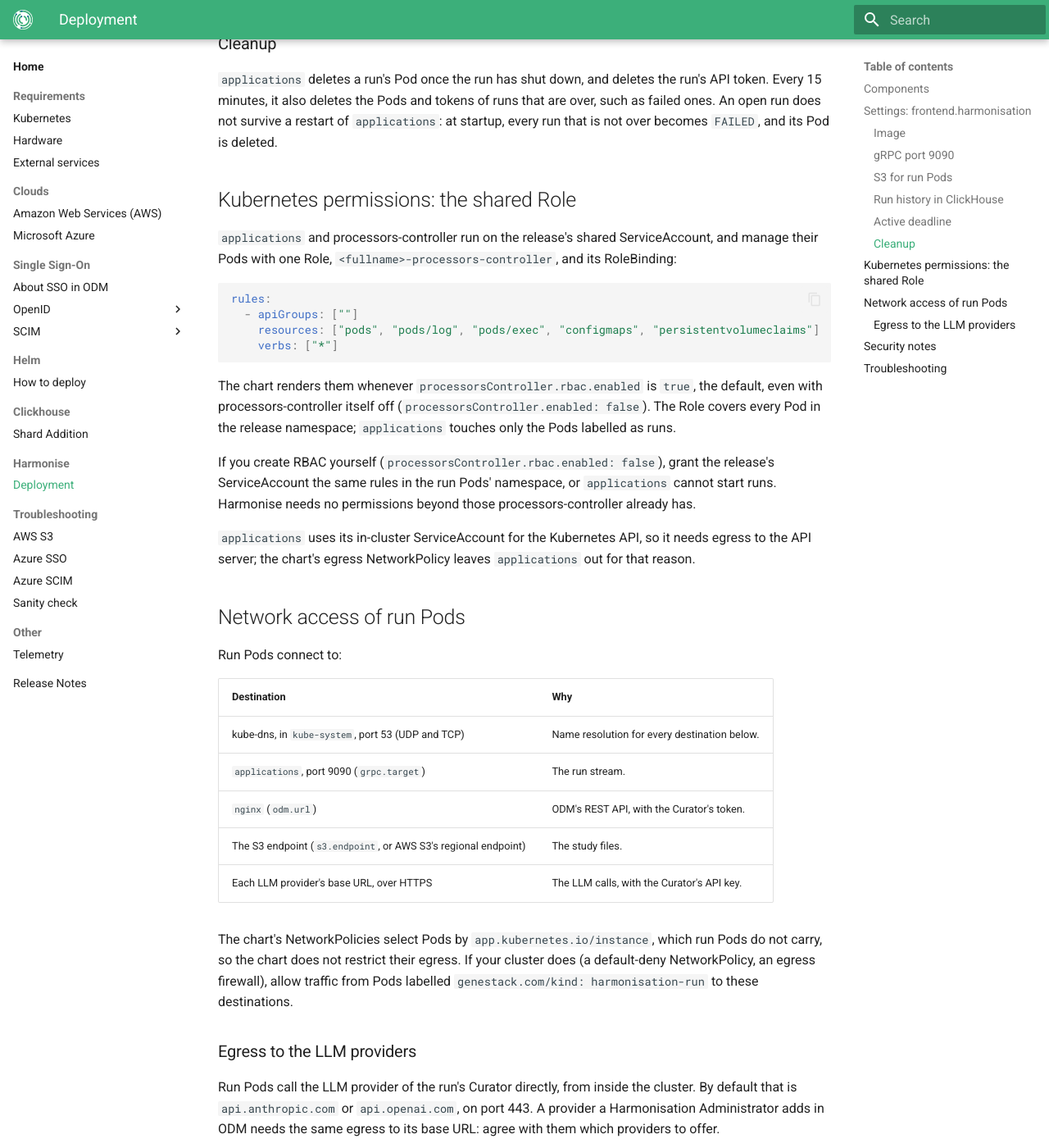
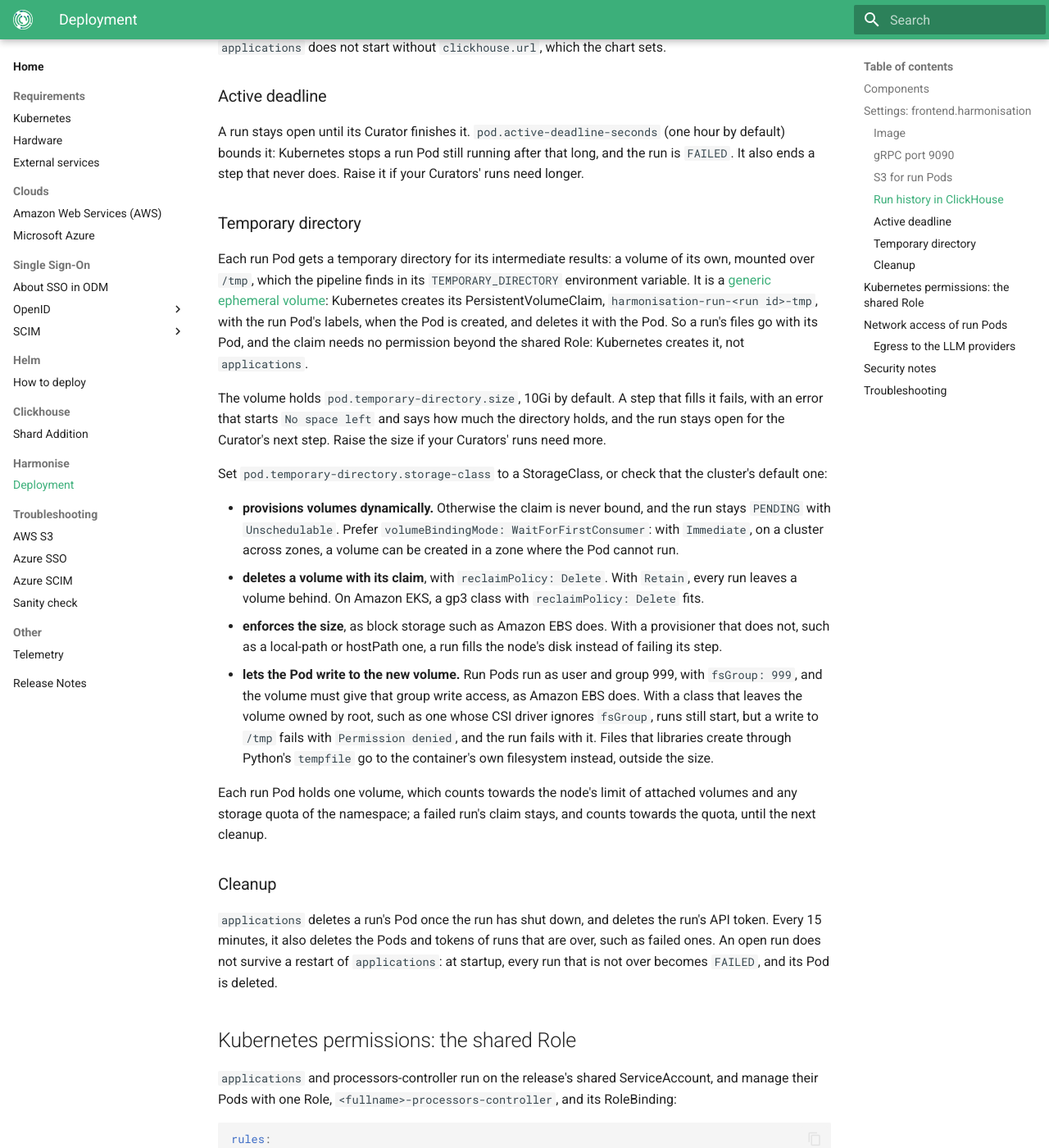
Before and after one commit to genestack/admin-docs, an MkDocs documentation site: the page built from docs/home/harmonise/deployment.md, in a window 1280 px wide and 1400 px high, scrolled down 4404 px. Shown: the whole window at 82% size. Built offline with MkDocs 1.6.1 and Material for MkDocs 9.7.7, drawn with Linux system fonts in a browser that asks for light colours; the version menu is left out; some of the changed text lies outside the part shown.

Commit message:
BIA-248: Document the run Pod's temporary directory
Why: each Harmonise run Pod now mounts a generic ephemeral volume over
/tmp, sized and classed in the chart. Whoever deploys ODM must pick a
StorageClass that fits it, and needs to know what a run that cannot get
one, or fills it, looks like.

What:
- harmonise/deployment.md: the volume in the run Pods' row, the
  pod.temporary-directory.size and .storage-class settings, a
  Temporary directory section (the claim, the size, and what its
  StorageClass must do: provision, delete with the claim, enforce the
  size, give fsGroup 999 write access), and three troubleshooting
  entries: PENDING with Unschedulable or SchedulerError, Permission
  denied on /tmp, and a step failing with No space left.
- requirements/kubernetes.md: Harmonise needs such a StorageClass.

Verified: markdownlint; mkdocs build --strict. A root-owned 0755 /tmp
in the image as uid 999: the run starts and reports Ready, a write
there gets Permission denied, and tempfile falls back to /var/tmp.
Not verified: EBS enforcing the size and applying fsGroup, and the
scheduler's reason with a class that cannot provision; the local stack
runs kind's local-path.

Left: BIA-254, production's claim labels for Velero and the trial and
production StorageClass.

Co-Authored-By: Claude Opus 5.5 <noreply@anthropic.com>

```diff
--- a/docs/home/harmonise/deployment.md
+++ b/docs/home/harmonise/deployment.md
@@ -5,14 +5,14 @@ Harmonise lets Curators prepare the raw files of a study for ODM with the help o
 This page covers what a deployment needs for Harmonise: its settings in the Helm chart, the Kubernetes permissions, and the network access of the run Pods.
 
 !!! note
-    Harmonise is always on: there is no flag to enable it. Its settings have defaults in the chart, and only the storage the runs read has to be set for your infrastructure.
+    Harmonise is always on: there is no flag to enable it. Its settings have defaults in the chart, and only the storage the runs read has to be set for your infrastructure, with the StorageClass of their temporary directory where the cluster's default does not fit (see [Temporary directory](#temporary-directory)).
 
 ## Components
 
 | Component | Role |
 | --- | --- |
 | `applications` | Serves the Harmonise REST API at `/api/v1/harmonisation`, through `nginx`; starts and deletes the run Pods through the Kubernetes API; serves the run streams over gRPC, on port 9090. |
-| Run Pods | One per run, named `harmonisation-run-<run id>` and labelled `genestack.com/kind: harmonisation-run`, in the release namespace beside processors-controller's jobs. Image `genestack/harmonisation`. They mount no ServiceAccount token and drop every Linux capability. |
+| Run Pods | One per run, named `harmonisation-run-<run id>` and labelled `genestack.com/kind: harmonisation-run`, in the release namespace beside processors-controller's jobs. Image `genestack/harmonisation`. They mount no ServiceAccount token and drop every Linux capability. Each mounts a volume of its own over `/tmp`, its temporary directory, created and deleted with the Pod. |
 | MySQL, `genestack_applications` | The record of each open run's API token, the LLM providers and models, and each Curator's LLM credentials. |
 | ClickHouse, database `harmonisation` | The history of every run, kept for good. |
 
@@ -50,6 +50,8 @@ Helm merges these values with the chart's own, so set only the keys you change.
 | `pod.memory` | `256Mi` | Memory request and limit of the run container. |
 | `pod.image-pull-policy` | `IfNotPresent` | Pull policy of the run container. |
 | `pod.image-pull-secrets` | the chart's pull secrets, as every Pod of the chart gets | Pull secrets of the run Pods, comma-separated. |
+| `pod.temporary-directory.size` | `10Gi` | Size of each run Pod's temporary directory. |
+| `pod.temporary-directory.storage-class` | empty | StorageClass of the temporary directory. Empty: the cluster's default. |
 | `odm.url` | `http://<fullname>-nginx:<nginx.service.http.port>` | ODM's API gateway, as run Pods call it. |
 | `s3.bucket` | empty | The bucket a run lists when the Curator names none. |
 | `s3.endpoint` | empty | The S3 endpoint, for S3-compatible storage such as MinIO. Empty for AWS S3. |
@@ -94,6 +96,21 @@ When a run imports files into ODM, ODM reads them itself, from the same bucket,
 ### Active deadline
 
 A run stays open until its Curator finishes it. `pod.active-deadline-seconds` (one hour by default) bounds it: Kubernetes stops a run Pod still running after that long, and the run is `FAILED`. It also ends a step that never does. Raise it if your Curators' runs need longer.
+
+### Temporary directory
+
+Each run Pod gets a temporary directory for its intermediate results: a volume of its own, mounted over `/tmp`, which the pipeline finds in its `TEMPORARY_DIRECTORY` environment variable. It is a [generic ephemeral volume](https://kubernetes.io/docs/concepts/storage/ephemeral-volumes/#generic-ephemeral-volumes): Kubernetes creates its PersistentVolumeClaim, `harmonisation-run-<run id>-tmp`, with the run Pod's labels, when the Pod is created, and deletes it with the Pod. So a run's files go with its Pod, and the claim needs no permission beyond the shared Role: Kubernetes creates it, not `applications`.
+
+The volume holds `pod.temporary-directory.size`, 10Gi by default. A step that fills it fails, with an error that starts `No space left` and says how much the directory holds, and the run stays open for the Curator's next step. Raise the size if your Curators' runs need more.
+
+Set `pod.temporary-directory.storage-class` to a StorageClass, or check that the cluster's default one:
+
+- **provisions volumes dynamically.** Otherwise the claim is never bound, and the run stays `PENDING` with `Unschedulable`. Prefer `volumeBindingMode: WaitForFirstConsumer`: with `Immediate`, on a cluster across zones, a volume can be created in a zone where the Pod cannot run.
+- **deletes a volume with its claim**, with `reclaimPolicy: Delete`. With `Retain`, every run leaves a volume behind. On Amazon EKS, a gp3 class with `reclaimPolicy: Delete` fits.
+- **enforces the size**, as block storage such as Amazon EBS does. With a provisioner that does not, such as a local-path or hostPath one, a run fills the node's disk instead of failing its step.
+- **lets the Pod write to the new volume.** Run Pods run as user and group 999, with `fsGroup: 999`, and the volume must give that group write access, as Amazon EBS does. With a class that leaves the volume owned by root, such as one whose CSI driver ignores `fsGroup`, runs still start, but a write to `/tmp` fails with `Permission denied`, and the run fails with it. Files that libraries create through Python's `tempfile` go to the container's own filesystem instead, outside the size.
+
+Each run Pod holds one volume, which counts towards the node's limit of attached volumes and any storage quota of the namespace; a failed run's claim stays, and counts towards the quota, until the next cleanup.
 
 ### Cleanup
 
@@ -154,7 +171,10 @@ kubectl -n <namespace> logs harmonisation-run-<run id>
 `kubectl logs` works only while the Pod exists: a finished run's Pod is deleted once it has shut down, and a failed run's at the next cleanup, within 15 minutes. After that, the log is only in your cluster's log collection, if it has one.
 
 - **A run stays `PENDING` with `ErrImagePull`:** the image, its tag or the pull secrets (see [Image](#image)).
+- **A run stays `PENDING` with `Unschedulable`, or `SchedulerError`:** Kubernetes cannot schedule its Pod. Most often, its temporary directory's claim cannot be bound: no default StorageClass and no `pod.temporary-directory.storage-class`, a class that cannot provision, or the namespace's storage quota (see [Temporary directory](#temporary-directory)). `kubectl -n <namespace> describe pvc harmonisation-run-<run id>-tmp` and `kubectl -n <namespace> describe pod harmonisation-run-<run id>` say why. Every run is `Unschedulable` for a moment as it starts, while Kubernetes creates the claim.
+- **A run fails with `Permission denied` on `/tmp` in its Pod's log:** check that the temporary directory's StorageClass gives the Pod's group write access to a new volume (see [Temporary directory](#temporary-directory)).
 - **A run stays `PENDING` with no reason while its Pod is `Running`, then becomes `FAILED`:** the run Pod cannot reach the run stream. Check `grpc.target`, and any policy between the run Pods and port 9090. The Pod keeps trying for 5 minutes, then exits with code 2.
 - **The Harmonise API answers 503:** `applications` cannot reach the Kubernetes API or ClickHouse; check its log.
 - **A run's LLM check fails with `LLM_UNREACHABLE`:** the run Pod cannot reach the provider (see [Egress to the LLM providers](#egress-to-the-llm-providers)).
 - **A run cannot list files:** the S3 settings, or the run Pod's egress to the S3 endpoint (see [S3 for run Pods](#s3-for-run-pods)).
+- **A step fails with `No space left`:** the run's temporary directory is full. Raise `pod.temporary-directory.size` (see [Temporary directory](#temporary-directory)).
```
Also changed, not shown: docs/home/requirements/kubernetes.md (+1 -0 lines).
